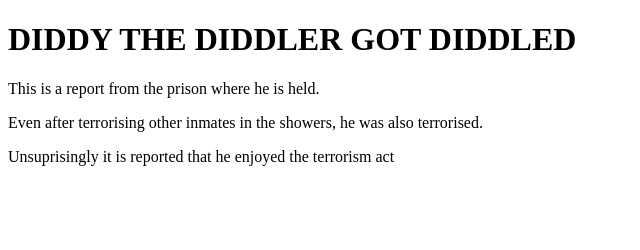
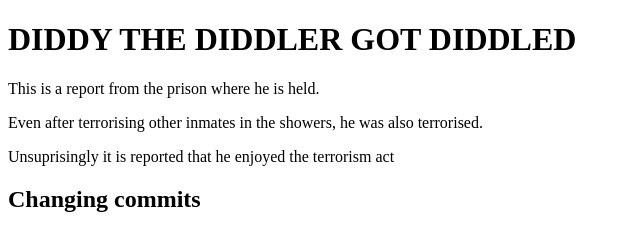
Before and after one commit to Preditor-ux/Data-science-class-003, a plain HTML site: page index.html in a window 1280 px wide. Shown: the whole page, without its empty margins (0-640 px from the left). Drawn offline with Linux system fonts and the light colour scheme.

Commit message:
Added Registered heading

```diff
--- a/index.html
+++ b/index.html
@@ -10,5 +10,6 @@
 <P>This is a report from the prison where he is held.</P>
  <p>Even after terrorising other inmates in the showers, he was also terrorised.</p>
  <P>Unsuprisingly it is reported that he enjoyed the terrorism act</P>
+ <H2>Changing commits</H2>
 </body>
 </html>
```
